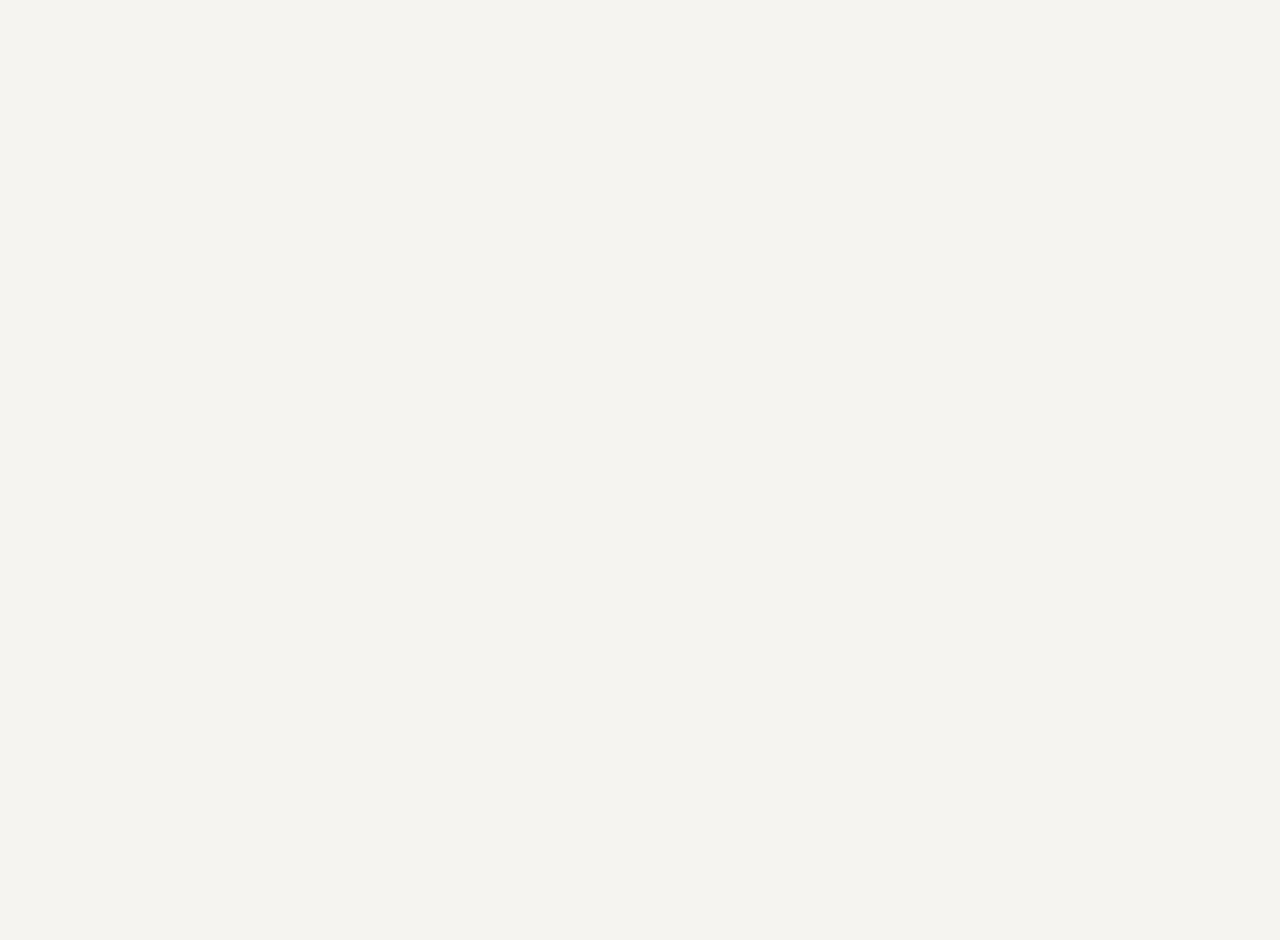
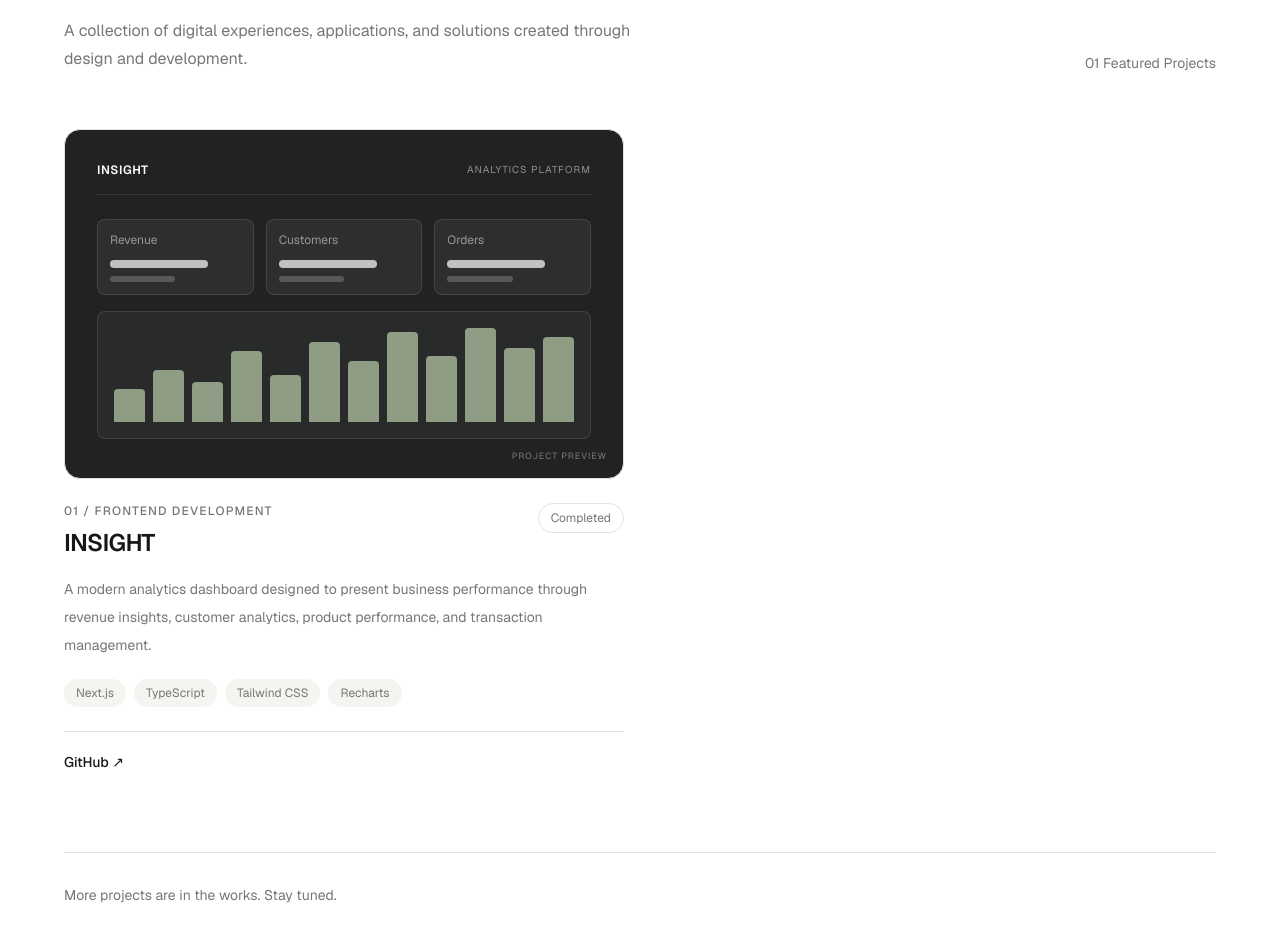
Before and after one commit to bongalonmuhammadmichael-png/developermustafa, a Next.js app: page / in a window 1280 px wide. Shown: the part 1368-2308 px from the top of the page. Before the commit the page ends 1144 px from the top, so only its background shows below. Built offline with nearby package versions, Linux system fonts and the light colour scheme.

Commit message:
Add dynamic featured projects section

```diff
--- a/src/app/page.tsx
+++ b/src/app/page.tsx
@@ -1,5 +1,6 @@
 import Navbar from "@/components/layout/Navbar";
 import Hero from "@/components/sections/Hero";
+import FeaturedProjects from "@/components/sections/FeaturedProjects";
 
 export default function Home() {
   return (
@@ -8,8 +9,9 @@ export default function Home() {
 
       <Hero />
 
+      <FeaturedProjects />
+
       {/* Future homepage sections */}
-      <div id="work" className="scroll-mt-20" />
       <div id="about" className="scroll-mt-20" />
       <div id="contact" className="scroll-mt-20" />
     </main>
--- /dev/null
+++ b/src/components/sections/FeaturedProjects.tsx
@@ -0,0 +1,170 @@
+import Link from "next/link";
+import { projects } from "@/data/projects";
+
+export default function FeaturedProjects() {
+  const featuredProjects = projects.filter(
+    (project) => project.featured
+  );
+
+  return (
+    <section
+      id="work"
+      className="border-t border-border bg-surface"
+    >
+      <div className="mx-auto w-full max-w-7xl px-6 py-24 sm:px-10 lg:px-16 lg:py-32">
+
+        {/* Section Heading */}
+        <div className="mb-14 flex flex-col gap-5 sm:flex-row sm:items-end sm:justify-between">
+          <div>
+            <p className="mb-4 text-xs font-medium uppercase tracking-[0.2em] text-muted">
+              Selected Work / 2026
+            </p>
+
+            <h2 className="text-4xl font-semibold tracking-tight sm:text-5xl lg:text-6xl">
+              Things I've built.
+            </h2>
+
+            <p className="mt-5 max-w-xl text-base leading-7 text-muted">
+              A collection of digital experiences, applications,
+              and solutions created through design and development.
+            </p>
+          </div>
+
+          <p className="text-sm text-muted">
+            {featuredProjects.length.toString().padStart(2, "0")} Featured Projects
+          </p>
+        </div>
+
+        {/* Project Grid */}
+        <div className="grid gap-8 md:grid-cols-2">
+
+          {featuredProjects.map((project, index) => (
+            <article
+              key={project.slug}
+              className="group min-w-0"
+            >
+              {/* Project Preview */}
+              <div className="relative aspect-[16/10] overflow-hidden rounded-2xl border border-border bg-[#202321] p-5 sm:p-8">
+
+                {/* Preview Header */}
+                <div className="flex items-center justify-between border-b border-white/10 pb-4">
+                  <span className="text-xs font-semibold tracking-wider text-white">
+                    {project.title}
+                  </span>
+
+                  <span className="text-[10px] uppercase tracking-widest text-white/50">
+                    Analytics Platform
+                  </span>
+                </div>
+
+                {/* Dashboard Preview */}
+                <div className="mt-6 grid grid-cols-3 gap-3">
+                  {["Revenue", "Customers", "Orders"].map((label) => (
+                    <div
+                      key={label}
+                      className="rounded-lg border border-white/10 bg-white/[0.06] p-3"
+                    >
+                      <p className="text-[9px] text-white/50 sm:text-xs">
+                        {label}
+                      </p>
+
+                      <div className="mt-3 h-2 w-3/4 rounded-full bg-white/70" />
+                      <div className="mt-2 h-1.5 w-1/2 rounded-full bg-white/20" />
+                    </div>
+                  ))}
+                </div>
+
+                {/* Decorative Chart */}
+                <div className="mt-4 flex h-24 items-end gap-2 rounded-lg border border-white/10 bg-white/[0.04] p-4 sm:h-32">
+                  {[35, 55, 42, 75, 50, 85, 65, 95, 70, 100, 78, 90].map(
+                    (height, i) => (
+                      <div
+                        key={i}
+                        className="flex-1 rounded-t-sm bg-[#A8B99A]/80 transition-all duration-300 group-hover:bg-[#C5D4B7]"
+                        style={{ height: `${height}%` }}
+                      />
+                    )
+                  )}
+                </div>
+
+                {/* Preview Label */}
+                <div className="absolute bottom-3 right-4">
+                  <span className="text-[9px] uppercase tracking-widest text-white/40">
+                    Project Preview
+                  </span>
+                </div>
+              </div>
+
+              {/* Project Information */}
+              <div className="mt-6">
+                <div className="flex items-start justify-between gap-4">
+                  <div>
+                    <p className="text-xs font-medium uppercase tracking-widest text-muted">
+                      {String(index + 1).padStart(2, "0")} / {project.category}
+                    </p>
+
+                    <h3 className="mt-2 text-2xl font-semibold tracking-tight">
+                      {project.title}
+                    </h3>
+                  </div>
+
+                  <span className="rounded-full border border-border px-3 py-1.5 text-xs text-muted">
+                    {project.status}
+                  </span>
+                </div>
+
+                <p className="mt-4 max-w-xl text-sm leading-7 text-muted">
+                  {project.description}
+                </p>
+
+                {/* Technology Tags */}
+                <div className="mt-5 flex flex-wrap gap-2">
+                  {project.technologies.map((technology) => (
+                    <span
+                      key={technology}
+                      className="rounded-full bg-background px-3 py-1.5 text-xs text-muted"
+                    >
+                      {technology}
+                    </span>
+                  ))}
+                </div>
+
+                {/* Project Links */}
+                <div className="mt-6 flex flex-wrap items-center gap-5 border-t border-border pt-5">
+                  <a
+                    href={project.githubUrl}
+                    target="_blank"
+                    rel="noopener noreferrer"
+                    className="text-sm font-medium transition-colors hover:text-muted"
+                  >
+                    GitHub <span aria-hidden="true">↗</span>
+                  </a>
+
+                  {project.liveUrl && (
+                    <a
+                      href={project.liveUrl}
+                      target="_blank"
+                      rel="noopener noreferrer"
+                      className="text-sm font-medium transition-colors hover:text-muted"
+                    >
+                      Live Preview <span aria-hidden="true">↗</span>
+                    </a>
+                  )}
+                </div>
+              </div>
+            </article>
+          ))}
+
+        </div>
+
+        {/* Future Projects */}
+        <div className="mt-20 border-t border-border pt-8">
+          <p className="text-sm text-muted">
+            More projects are in the works. Stay tuned.
+          </p>
+        </div>
+
+      </div>
+    </section>
+  );
+}
--- /dev/null
+++ b/src/data/projects.ts
@@ -0,0 +1,32 @@
+export type Project = {
+  title: string;
+  slug: string;
+  category: string;
+  description: string;
+  technologies: string[];
+  githubUrl: string;
+  liveUrl: string | null;
+  featured: boolean;
+  status: "Completed" | "In Progress";
+};
+
+export const projects: Project[] = [
+  {
+    title: "INSIGHT",
+    slug: "insight",
+    category: "Frontend Development",
+    description:
+      "A modern analytics dashboard designed to present business performance through revenue insights, customer analytics, product performance, and transaction management.",
+    technologies: [
+      "Next.js",
+      "TypeScript",
+      "Tailwind CSS",
+      "Recharts",
+    ],
+    githubUrl:
+      "https://github.com/bongalonmuhammadmichael-png/insight-analytics-dashboard",
+    liveUrl: null,
+    featured: true,
+    status: "Completed",
+  },
+];
```
